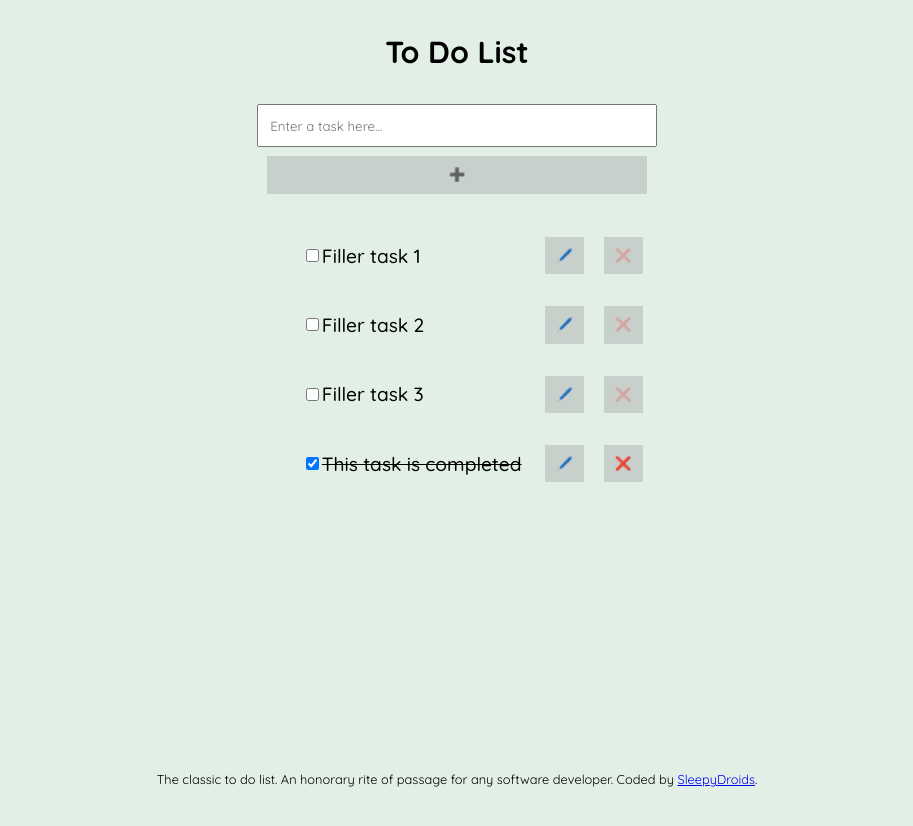
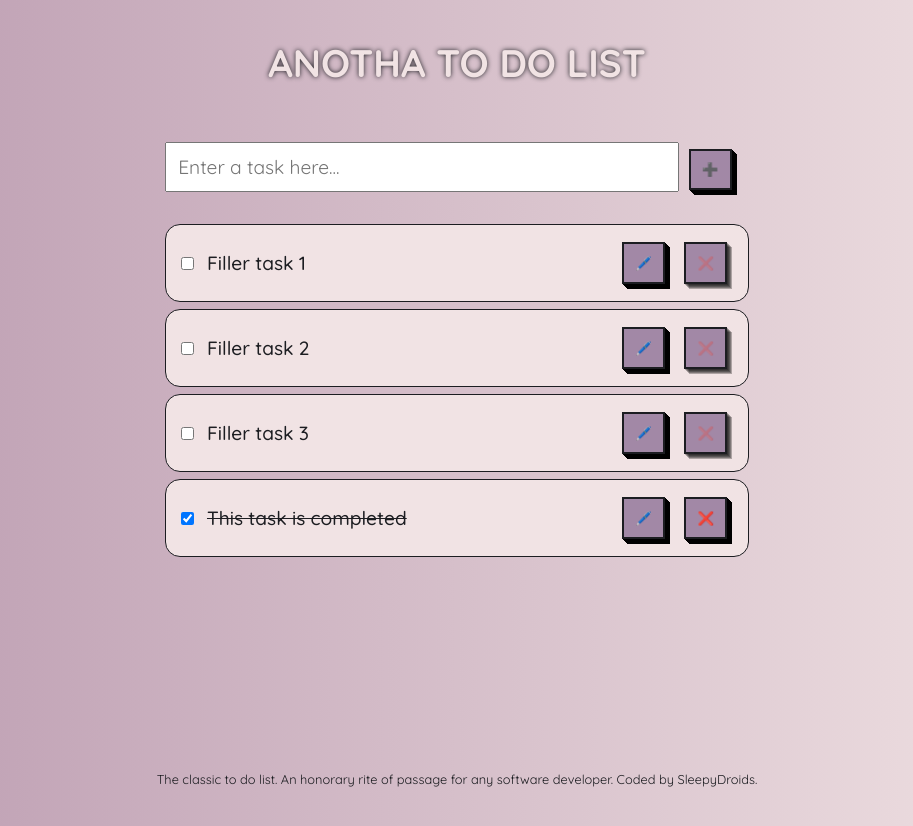
Before and after one commit to SleepyDroids/classic_to_do_list, a React (Vite) app: page / in a window 1280 px wide. Shown: the whole page, without its empty margins (183-1096 px from the left). Built offline with nearby package versions, Linux system fonts and the light colour scheme.

Commit message:
added aria labels to buttons and added some additional styling

```diff
--- a/src/App.jsx
+++ b/src/App.jsx
@@ -65,7 +65,7 @@ function App() {
           value={newTask}
           type="text"
         />
-        <button className="addBtn" onClick={addTask}>
+        <button aria-label="Add Task" className="addBtn" onClick={addTask}>
           ➕
         </button>
 
@@ -84,7 +84,12 @@ function App() {
               onChange={(e) => setEditText(e.target.value)}
               value={editText}
             />
-            <button onClick={() => editTask(taskToEdit, editText)}>💾</button>
+            <button
+              aria-label="Save Edit"
+              onClick={() => editTask(taskToEdit, editText)}
+            >
+              💾
+            </button>
           </>
         )}
       </div>
--- a/src/components/Header.jsx
+++ b/src/components/Header.jsx
@@ -1,7 +1,7 @@
 export default function Header() {
   return (
     <header>
-      <h1 className="title">To Do List</h1>
+      <h1 className="title glow-text">Anotha To Do List</h1>
     </header>
   );
 }
--- a/src/components/Tasks.jsx
+++ b/src/components/Tasks.jsx
@@ -11,7 +11,7 @@ export default function Tasks({
       {tasks.map((t) => {
         return (
           <li className="task-item" key={t.id}>
-            {/* <label> */}
+            <label>
               <input
                 type="checkbox"
                 id={t.id}
@@ -19,9 +19,14 @@ export default function Tasks({
                 checked={t.completed}
                 onChange={() => handleOnChange(t.id)}
               />
-              <span className={t.completed ? "completed" : null}>{t.text}</span>
-            {/* </label> */}
+              <span
+                className={t.completed ? "task-text completed" : "task-text"}
+              >
+                {t.text}
+              </span>
+            </label>
             <button
+              aria-label="Edit Task"
               className="edit-btn"
               onClick={() => onEditClick(t.id, t.text)}
             >
@@ -29,6 +34,7 @@ export default function Tasks({
             </button>
             {/*  when this specific button is clicked, call deleteTask and pass in the id for this particular task (t.id) */}
             <button
+              aria-label="Delete Task"
               className="del-btn"
               onClick={() => deleteTask(t.id)}
               disabled={t.completed ? false : true}
--- a/src/index.css
+++ b/src/index.css
@@ -2,6 +2,14 @@
 
 * {
   box-sizing: border-box;
+}
+
+:root {
+  --text-color: #1c1d21;
+  --li-bg: #f1e3e4;
+  --body-bg: #f1e3e4;
+  --btn-bg: #a288a6;
+  --container-bg: #bb9bb0;
 }
 
 body {
@@ -12,16 +20,22 @@ body {
   font-optical-sizing: auto;
   font-weight: 400;
   font-style: normal;
-  background-color: #e1efe6;
+  background: linear-gradient(
+    270deg,
+    var(--li-bg) 0%,
+    var(--container-bg) 100%
+  );
 }
 
 .container {
-  margin: 0 auto;
-  display: flex;
-  flex-flow: column wrap;
-  justify-content: center;
-  align-content: space-around;
-  width: 70%;
+  margin: 2rem auto 4rem;
+  width: min(90%, 600px);
+  padding: 0.5rem;
+}
+
+.glow-text {
+  color: var(--body-bg);
+  text-shadow: 0 0 5px var(--text-color);
 }
 
 header {
@@ -32,8 +46,9 @@ header {
 }
 
 header > h1 {
-  font-size: 1.9rem;
+  font-size: 2.4rem;
   padding: 0.8rem;
+  text-transform: uppercase;
 }
 
 footer {
@@ -46,6 +61,7 @@ footer {
 footer > p {
   text-align: center;
   font-size: 0.8rem;
+  color: var(--text-color);
 }
 
 button {
@@ -53,7 +69,12 @@ button {
   border: none;
   padding: 0.7rem;
   margin: 0.6rem;
-  background-color: #c8d0cc;
+  background-color: var(--btn-bg);
+  border: 2px solid var(--text-color);
+  box-shadow: 1px 1px 0px 0px, 2px 2px 0px 0px, 3px 3px 0px 0px, 4px 4px 0px 0px,
+    5px 5px 0px 0px;
+  user-select: none;
+  -webkit-user-select: none;
 }
 
 button:disabled {
@@ -70,20 +91,52 @@ button:disabled {
 
 input[type="text"] {
   font-family: inherit;
+  font-size: 1.2rem;
   padding: 0.7rem;
-  min-width: 400px;
+  width: 88%;
 }
 
-.task-item {
+.tasks {
+  list-style-type: none;
+  padding: 0;
+  margin: 1.5rem 0 0;
+}
+
+.tasks li {
   display: flex;
   align-items: center;
-  list-style-type: none;
-  padding: 0.3rem;
-  margin: 0.2rem 0;
+  padding: 0.5rem 0.7rem;
+  margin: 0.4rem 0;
   font-size: 1.2rem;
   font-weight: 500;
+  background-color: var(--li-bg);
+  border-radius: 15px;
+  border: 1px solid var(--text-color);
 }
 
-:is(span) {
+.tasks li label {
+  display: flex;
+  align-items: center;
+  gap: 0.5rem;
   flex: 1;
 }
+
+.tasks li .task-text {
+  flex: 1;
+  color: var(--text-color);
+}
+
+.tasks li input[type="checkbox"] {
+  margin-right: 0.3rem;
+}
+
+a {
+  color: var(--text-color);
+  text-decoration: none;
+}
+
+a:hover {
+  text-decoration: none;
+  color: var(--li-bg);
+  background-color: var(--btn-bg);
+}
```
